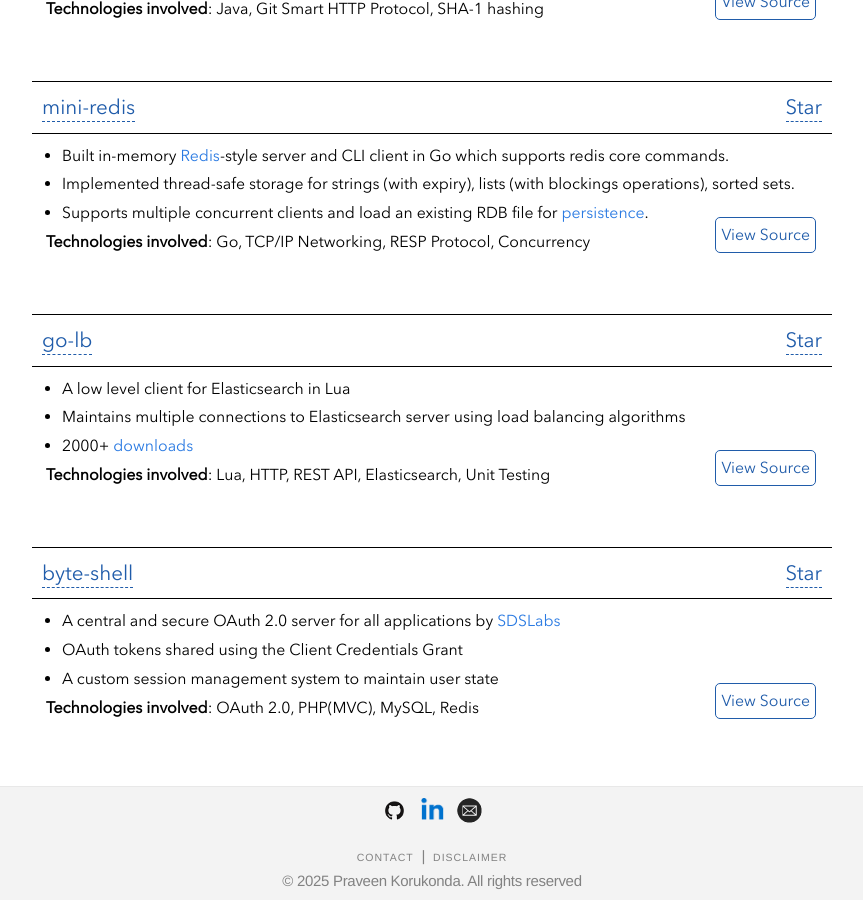
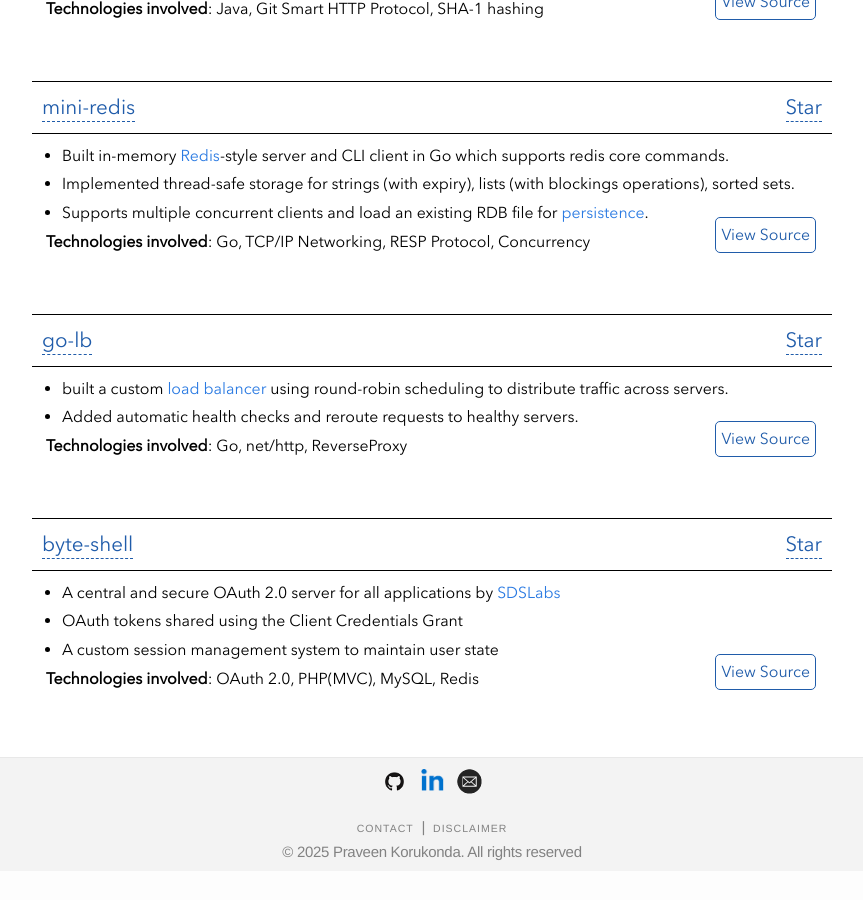
Before and after one commit to kpraveenkumar19/kpraveenkumar19.github.io, a Jekyll site: the page built from projects.html, in a window 1280 px wide and 900 px high, scrolled down 1060 px. Shown: the whole window, without its empty margins (208-1071 px from the left). Built offline with Jekyll 4.4.1, drawn with Linux system fonts in a browser that asks for light colours; nearby versions of some CDN libraries; after the commit the page ends 1931 px from its top, so only the background shows below that.

Commit message:
Update Projects desc

```diff
--- a/_data/projects.yml
+++ b/_data/projects.yml
@@ -67,10 +67,9 @@
   url: "https://kpraveenkumar19.github.io/go-lb/"
   source_url: "https://github.com/kpraveenkumar19/go-lb"
   description:
-    - A low level client for Elasticsearch in Lua
-    - Maintains multiple connections to Elasticsearch server using load balancing algorithms
-    - 2000+ <a href="https://luarocks.org/modules/dhavalkapil/elasticsearch">downloads</a>
-  tech: "Lua, HTTP, REST API, Elasticsearch, Unit Testing"
+    - built a custom <a href="https://www.cloudflare.com/en-in/learning/performance/what-is-load-balancing/">load balancer</a> using round-robin scheduling to distribute traffic across servers.
+    - Added automatic health checks and reroute requests to healthy servers.
+  tech: "Go, net/http, ReverseProxy"
 
 - name: "byte-shell"
   github:
```
